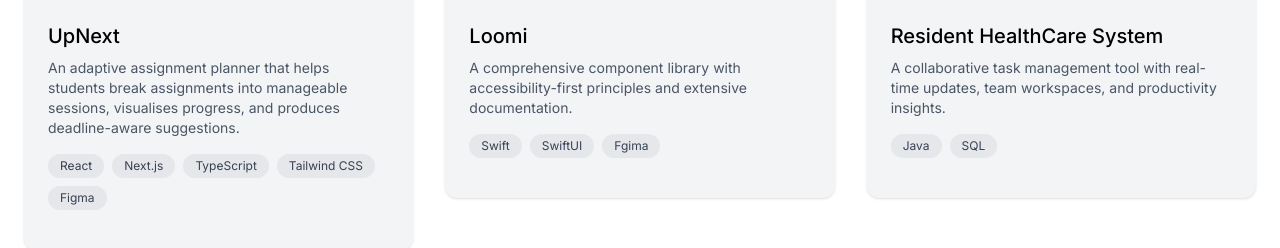
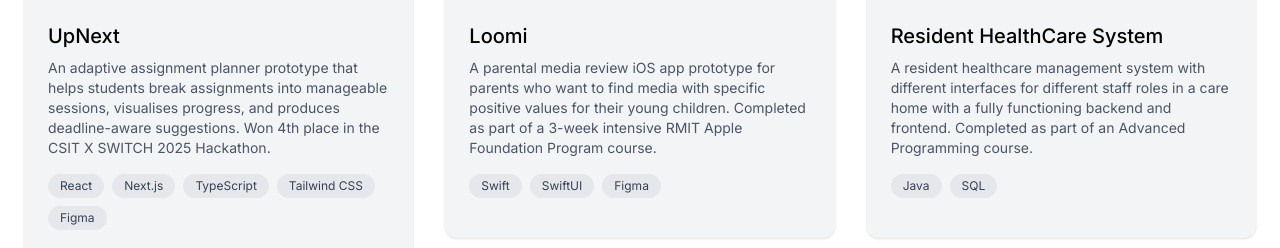
Before and after one commit to quanzee/portfolio-website, a React (Vite) app in the folder my-portfolio/: page / in a window 1280 px wide. Shown: the part 2178-2426 px from the top of the page. Built offline with nearby package versions, Linux system fonts and the light colour scheme.

Commit message:
Updated project data

```diff
--- a/my-portfolio/src/data/projects.ts
+++ b/my-portfolio/src/data/projects.ts
@@ -1,13 +1,22 @@
-import upNextLoomi from '../assets/upnext.png';
+import upNext from '../assets/upnext.png';
 import upNextHeroImage from '../assets/upnext_heroImage.png'
+import loomi from '../assets/loomi_icon.jpg';
+import loomiHeroImage from '../assets/loomi_heroImage.png';
+import residentHealthCare from '../assets/residentHealthCare.png';
+import residentHealthCareHeroImage from '../assets/residentHealthCare_heroImage.png';
+import ISM_AdminProject from '../assets/ISM_AdminProject.png';
+import portfolioWebsite from '../assets/portfolioWebsite.png';
+import dataScience from '../assets/dataScience.png';
+import dataScienceHeroImage from '../assets/dataScience_heroImage.png';
+import { data } from 'react-router-dom';
 
 export const projects = [
   {
     id: 1,
     title: 'UpNext',
     description:
-      'An adaptive assignment planner that helps students break assignments into manageable sessions, visualises progress, and produces deadline-aware suggestions.',
-    image: upNextLoomi,
+      'An adaptive assignment planner prototype that helps students break assignments into manageable sessions, visualises progress, and produces deadline-aware suggestions. Won 4th place in the CSIT X SWITCH 2025 Hackathon.',
+    image: upNext,
     heroImage: upNextHeroImage,
     tags: ['React', 'Next.js', 'TypeScript', 'Tailwind CSS', 'Figma'],
     github: 'https://github.com/JovenTung/UpNext.git',
@@ -18,112 +27,61 @@
     id: 2,
     title: 'Loomi',
     description:
-      'A comprehensive component library with accessibility-first principles and extensive documentation.',
-    image:
-      'https://images.unsplash.com/photo-1771189255245-225dcea3f652?crop=entropy&cs=tinysrgb&fit=max&fm=jpg&ixid=M3w3Nzg4Nzd8MHwxfHNlYXJjaHwxfHxjcmVhdGl2ZSUyMGRlc2lnbiUyMHByb2plY3R8ZW58MXx8fHwxNzcxODIyMTYwfDA&ixlib=rb-4.1.0&q=80&w=1080&utm_source=figma&utm_medium=referral',
-    tags: ['Swift', 'SwiftUI', 'Fgima'],
-    github: '#',
+      'A parental media review iOS app prototype for parents who want to find media with specific positive values for their young children. Completed as part of a 3-week intensive RMIT Apple Foundation Program course.',
+    image: loomi,
+    heroImage: loomiHeroImage,
+    tags: ['Swift', 'SwiftUI', 'Figma'],
+    github: 'https://github.com/quanzee/loomi.git',
     live: '#',
-    sections: [
-      { type: 'text', content: 'In this project, I built a town of agents...' },
-      { type: 'image', url: '/project-img.jpg', caption: 'The architecture' },
-      { type: 'text', content: 'The challenge was memory persistence...' }
-    ]
+    contentPath: '/content/loomi.md',
   },
   {
     id: 3,
     title: 'Resident HealthCare System',
     description:
-      'A collaborative task management tool with real-time updates, team workspaces, and productivity insights.',
-    image:
-      'https://images.unsplash.com/photo-1666723043169-22e29545675c?crop=entropy&cs=tinysrgb&fit=max&fm=jpg&ixid=M3w3Nzg4Nzd8MHwxfHNlYXJjaHwxfHxwcm9mZXNzaW9uYWwlMjB3b3Jrc3BhY2UlMjBkZXNrfGVufDF8fHx8MTc3MTc3NDY0M3ww&ixlib=rb-4.1.0&q=80&w=1080&utm_source=figma&utm_medium=referral',
+      'A resident healthcare management system with different interfaces for different staff roles in a care home with a fully functioning backend and frontend. Completed as part of an Advanced Programming course.',
+    image: residentHealthCare,
+    heroImage: residentHealthCareHeroImage,
     tags: ['Java', 'SQL'],
-    github: '#',
+    github: 'https://github.com/COSC1295-advanced-programming-2025-s2/s4160608_JannaQianZiNg_Assignment2.git',
     live: '#',
-    sections: [
-      { type: 'text', content: 'In this project, I built a town of agents...' },
-      { type: 'image', url: '/project-img.jpg', caption: 'The architecture' },
-      { type: 'text', content: 'The challenge was memory persistence...' }
-    ]
+    contentPath: '/content/residentHealthCare.md'
   },
   {
     id: 4,
     title: 'Administrative Data Management Project',
     description:
-      'A collaborative task management tool with real-time updates, team workspaces, and productivity insights.',
-    image:
-      'https://images.unsplash.com/photo-1666723043169-22e29545675c?crop=entropy&cs=tinysrgb&fit=max&fm=jpg&ixid=M3w3Nzg4Nzd8MHwxfHNlYXJjaHwxfHxwcm9mZXNzaW9uYWwlMjB3b3Jrc3BhY2UlMjBkZXNrfGVufDF8fHx8MTc3MTc3NDY0M3ww&ixlib=rb-4.1.0&q=80&w=1080&utm_source=figma&utm_medium=referral',
+      'Assisted a local music school business in managing their administrative data by creating a Google Sheets system for tracking student attendance and teachers\' wages, and a Figma prototype for a potential future web app to manage this data more efficiently.',
+    image: ISM_AdminProject,
+    heroImage: ISM_AdminProject,
     tags: ['Google Sheets', 'Figma'],
-    github: '#',
+    github: 'https://www.figma.com/design/qXqzwA7DkOpFBKfVH7WMGF/ISM-A-W-App?node-id=0-1&t=VTcIvfkD4iaZRoUa-1',
     live: '#',
-    sections: [
-      { type: 'text', content: 'In this project, I built a town of agents...' },
-      { type: 'image', url: '/project-img.jpg', caption: 'The architecture' },
-      { type: 'text', content: 'The challenge was memory persistence...' }
-    ]
+    contentPath: '/content/ISM_AdminProject.md'
+  },
+          {
+    id: 7,
+    title: 'This Portfolio Website',
+    description:
+      'The website you are on right now, built from scratch.',
+    image: portfolioWebsite,
+    heroImage: portfolioWebsite,
+    tags: ['React', 'Vite', 'TypeScript', 'Tailwind CSS'],
+    github: 'https://github.com/quanzee/portfolio-website.git',
+    live: 'http://localhost:5173/#home',
+    contentPath: '/content/portfolio_website.md'
   },
     {
     id: 5,
-    title: 'Data Science Final Report',
+    title: 'Movie Recommender System Assignment',
     description:
-      'A collaborative task management tool with real-time updates, team workspaces, and productivity insights.',
-    image:
-      'https://images.unsplash.com/photo-1666723043169-22e29545675c?crop=entropy&cs=tinysrgb&fit=max&fm=jpg&ixid=M3w3Nzg4Nzd8MHwxfHNlYXJjaHwxfHxwcm9mZXNzaW9uYWwlMjB3b3Jrc3BhY2UlMjBkZXNrfGVufDF8fHx8MTc3MTc3NDY0M3ww&ixlib=rb-4.1.0&q=80&w=1080&utm_source=figma&utm_medium=referral',
+      'Implemented and evaluated several recommender system algorithms, including user-based and item-based collaborative filtering, matrix factorization, and content-based filtering, using the MovieLens dataset. Completed as part of a Data Science course.',
+    image: dataScience,
+    heroImage: dataScienceHeroImage,
     tags: ['Python', 'Data Analysis', 'Machine Learning'],
     github: '#',
     live: '#',
-    sections: [
-      { type: 'text', content: 'In this project, I built a town of agents...' },
-      { type: 'image', url: '/project-img.jpg', caption: 'The architecture' },
-      { type: 'text', content: 'The challenge was memory persistence...' }
-    ]
+    contentPath: '/content/movie_recommender_system.md'
   },
-    {
-    id: 6,
-    title: 'Algorithms and Analaysis Assignment',
-    description:
-      'A collaborative task management tool with real-time updates, team workspaces, and productivity insights.',
-    image:
-      'https://images.unsplash.com/photo-1666723043169-22e29545675c?crop=entropy&cs=tinysrgb&fit=max&fm=jpg&ixid=M3w3Nzg4Nzd8MHwxfHNlYXJjaHwxfHxwcm9mZXNzaW9uYWwlMjB3b3Jrc3BhY2UlMjBkZXNrfGVufDF8fHx8MTc3MTc3NDY0M3ww&ixlib=rb-4.1.0&q=80&w=1080&utm_source=figma&utm_medium=referral',
-    tags: ['Python'],
-    github: '#',
-    live: '#',
-    sections: [
-      { type: 'text', content: 'In this project, I built a town of agents...' },
-      { type: 'image', url: '/project-img.jpg', caption: 'The architecture' },
-      { type: 'text', content: 'The challenge was memory persistence...' }
-    ]
-  },
-      {
-    id: 7,
-    title: 'Database Concepts Final Assignment',
-    description:
-      'A collaborative task management tool with real-time updates, team workspaces, and productivity insights.',
-    image:
-      'https://images.unsplash.com/photo-1666723043169-22e29545675c?crop=entropy&cs=tinysrgb&fit=max&fm=jpg&ixid=M3w3Nzg4Nzd8MHwxfHNlYXJjaHwxfHxwcm9mZXNzaW9uYWwlMjB3b3Jrc3BhY2UlMjBkZXNrfGVufDF8fHx8MTc3MTc3NDY0M3ww&ixlib=rb-4.1.0&q=80&w=1080&utm_source=figma&utm_medium=referral',
-    tags: ['SQL', 'SQLite', 'Data Analysis'],
-    github: '#',
-    live: '#',
-    sections: [
-      { type: 'text', content: 'In this project, I built a town of agents...' },
-      { type: 'image', url: '/project-img.jpg', caption: 'The architecture' },
-      { type: 'text', content: 'The challenge was memory persistence...' }
-    ]
-  },
-        {
-    id: 7,
-    title: 'This Portfolio Website',
-    description:
-      'A collaborative task management tool with real-time updates, team workspaces, and productivity insights.',
-    image:
-      'https://images.unsplash.com/photo-1666723043169-22e29545675c?crop=entropy&cs=tinysrgb&fit=max&fm=jpg&ixid=M3w3Nzg4Nzd8MHwxfHNlYXJjaHwxfHxwcm9mZXNzaW9uYWwlMjB3b3Jrc3BhY2UlMjBkZXNrfGVufDF8fHx8MTc3MTc3NDY0M3ww&ixlib=rb-4.1.0&q=80&w=1080&utm_source=figma&utm_medium=referral',
-    tags: ['React', 'Vite', 'TypeScript', 'Tailwind CSS'],
-    github: '#',
-    live: '#',
-    sections: [
-      { type: 'text', content: 'In this project, I built a town of agents...' },
-      { type: 'image', url: '/project-img.jpg', caption: 'The architecture' },
-      { type: 'text', content: 'The challenge was memory persistence...' }
-    ]
-  },
+
 ];
```
